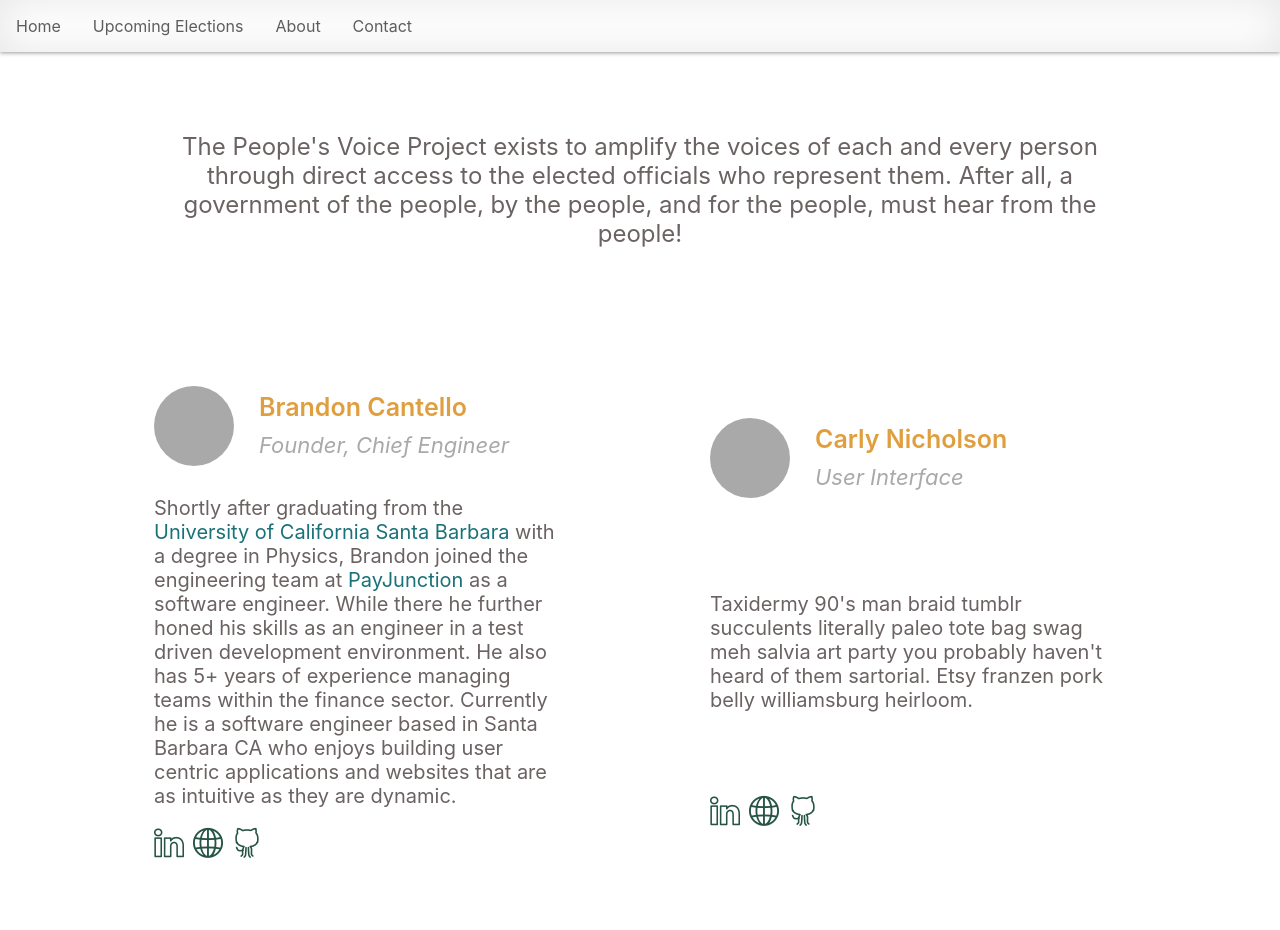
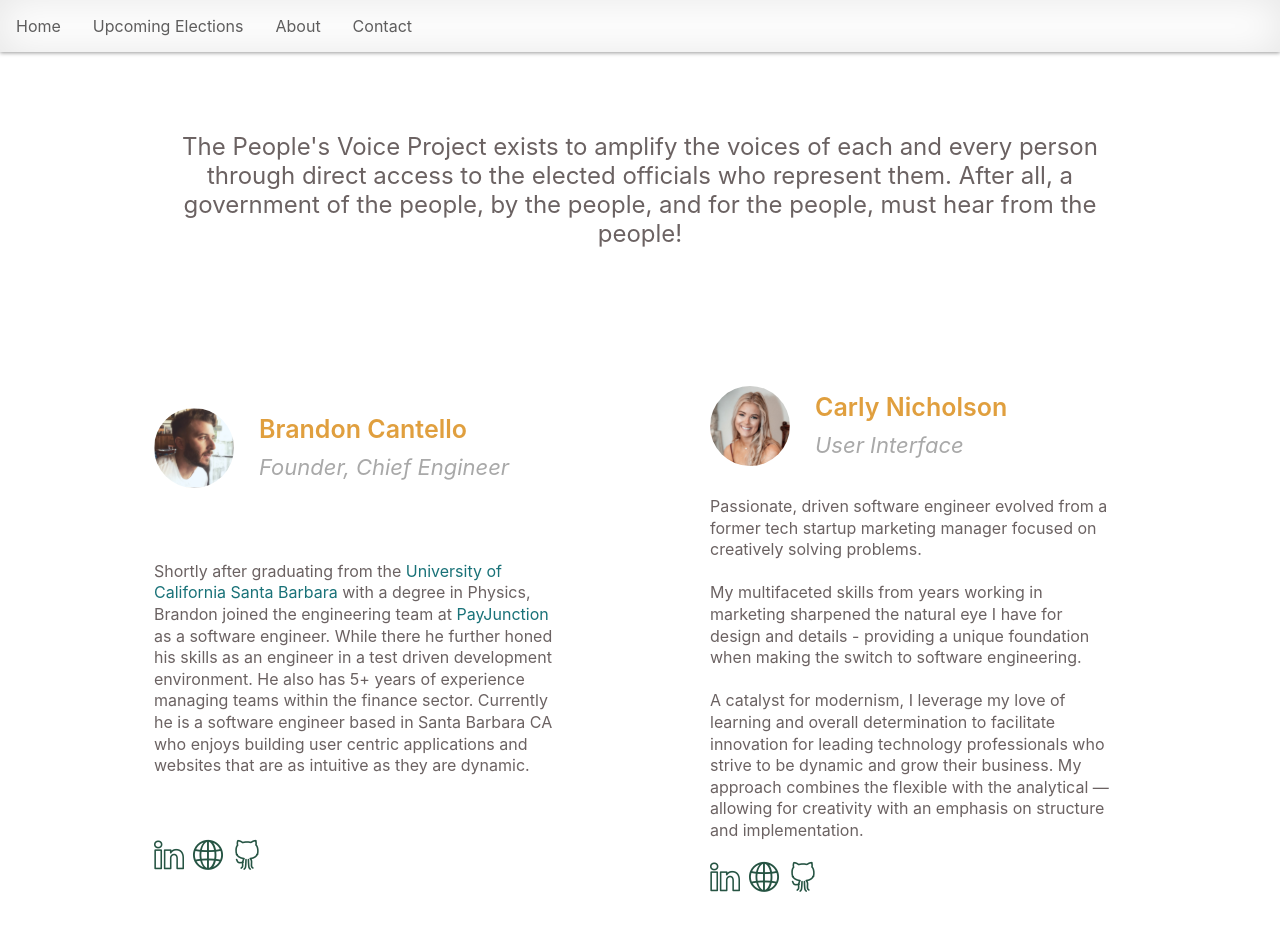
Before and after one commit to bcantello/peoples_voice_project, a React (Create React App) app: page /about in a window 1280 px wide. Shown: the top 930 px of the page. Built offline with nearby package versions, Linux system fonts and the light colour scheme; no server answers.

Commit message:
added about page assets

```diff
--- a/src/pages/about/about.css
+++ b/src/pages/about/about.css
@@ -47,7 +47,6 @@
 /* TEAM MEMBER CONTENT ITEMS */
 .member-photo {
     border-radius: 50%;
-    background-color: #A9A9A9;
     width: 55px;
     height: 55px;
     margin-top: 10px;
@@ -83,6 +82,8 @@ p.about-member {
     text-align: left;
     margin-top: 4px;
     margin-bottom: 18px;
+    font-size: 1em;
+    line-height: 1.35em;
 }
 
 .social-links {
@@ -176,6 +177,8 @@ p.about-member {
 
     p.about-member {
         margin: 20px;
+        font-size: 1em;
+        line-height: 1.35em;
     }
 
     .icon-social-github {
@@ -229,7 +232,8 @@ p.about-member {
         margin: 20px;
         margin-left: 50px;
         margin-right: 100px;
-        font-size: 20px;
+        font-size: 1em;
+        line-height: 1.35em;
     }
 
     .icon-social-github {
--- a/src/pages/about/about.js
+++ b/src/pages/about/about.js
@@ -1,5 +1,8 @@
 import React from "react";
 import './about.css';
+
+import Brandon from '../../assets/team/brandon.svg';
+import Carly from '../../assets/team/carly.svg';
 
 export default function About() {
 	return (
@@ -10,8 +13,7 @@ export default function About() {
 				people, and for the people, must hear from the people! </p>
 			<div className="team-members">
 				<div className="member-1">
-					{/* <img className="headshot" src={Calendar} alt='Brandon'/> */}
-					<div className="member-photo"></div>
+					<div className="member-img"><img className={'member-photo'} src={Brandon} alt={'Brandon'}/></div>
 					<div className="member-content">
 						<h2 className="member-name">Brandon Cantello</h2>
 						<h3 className="member-title">Founder, Chief Engineer</h3>
@@ -45,15 +47,15 @@ export default function About() {
 
 
 				<div className="member-2">
-					{/* <img className="headshot" src={Calendar} alt='Carly'/> */}
-					<div className="member-photo"></div>
+					<div className="member-img"><img className={'member-photo'} src={Carly} alt={'Carly'}/></div>
 					<div className="member-content">
 						<h2 className="member-name">Carly Nicholson</h2>
 						<h3 className="member-title">User Interface</h3>
 					</div>
-					<p className="about-member">Taxidermy 90's man braid tumblr succulents literally paleo tote bag swag
-						meh salvia art party you probably haven't heard of them sartorial. Etsy franzen pork belly
-						williamsburg heirloom.</p>
+					<p className="about-member">Passionate, driven software engineer evolved from a former tech startup marketing manager focused on creatively solving problems.<br/><br/>
+					My multifaceted skills from years working in marketing sharpened the natural eye I have for design and details - providing a unique foundation when making the switch to software engineering.<br/><br/>
+					A catalyst for modernism, I leverage my love of learning and overall determination to facilitate innovation for leading technology professionals who strive to be dynamic and grow their business. My approach combines the flexible with the analytical — allowing for creativity with an emphasis on structure and implementation.
+					</p>
 					<div className="social-links">
 						<div className="linkedin">
 							<a href="https://www.linkedin.com/in/carlypnicholson/" target="_blank"
```
Also changed, not shown: src/assets/team/brandon.svg (added), src/assets/team/carly.svg (added).
